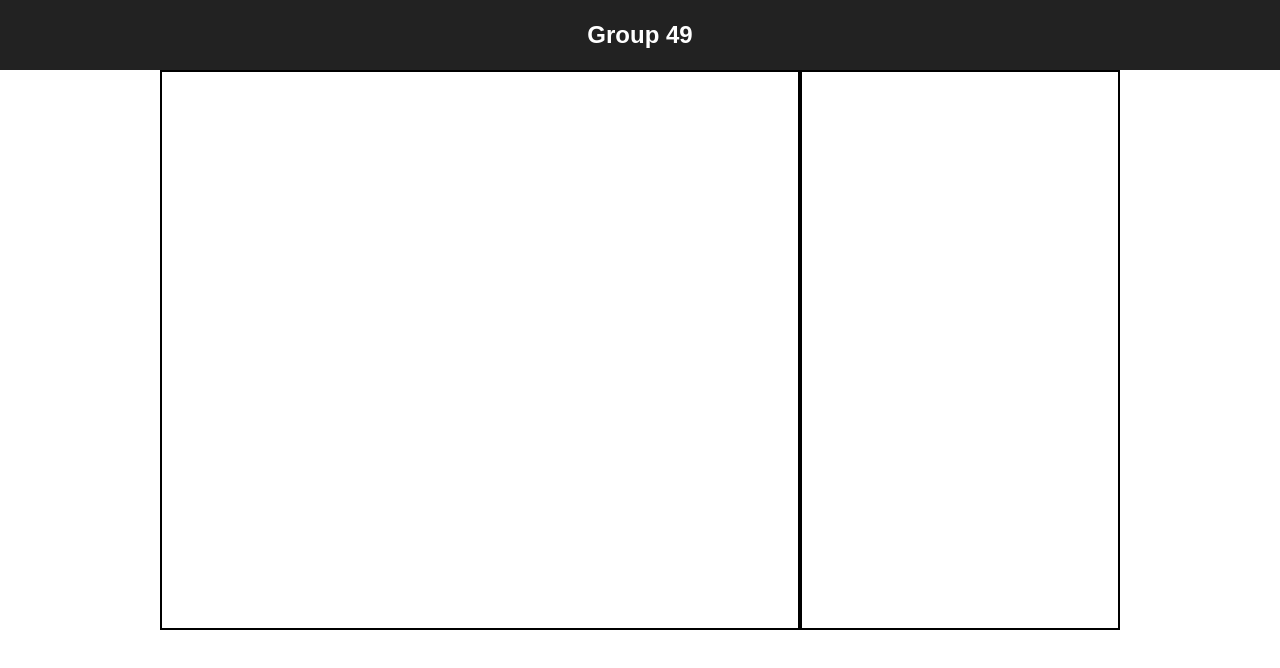
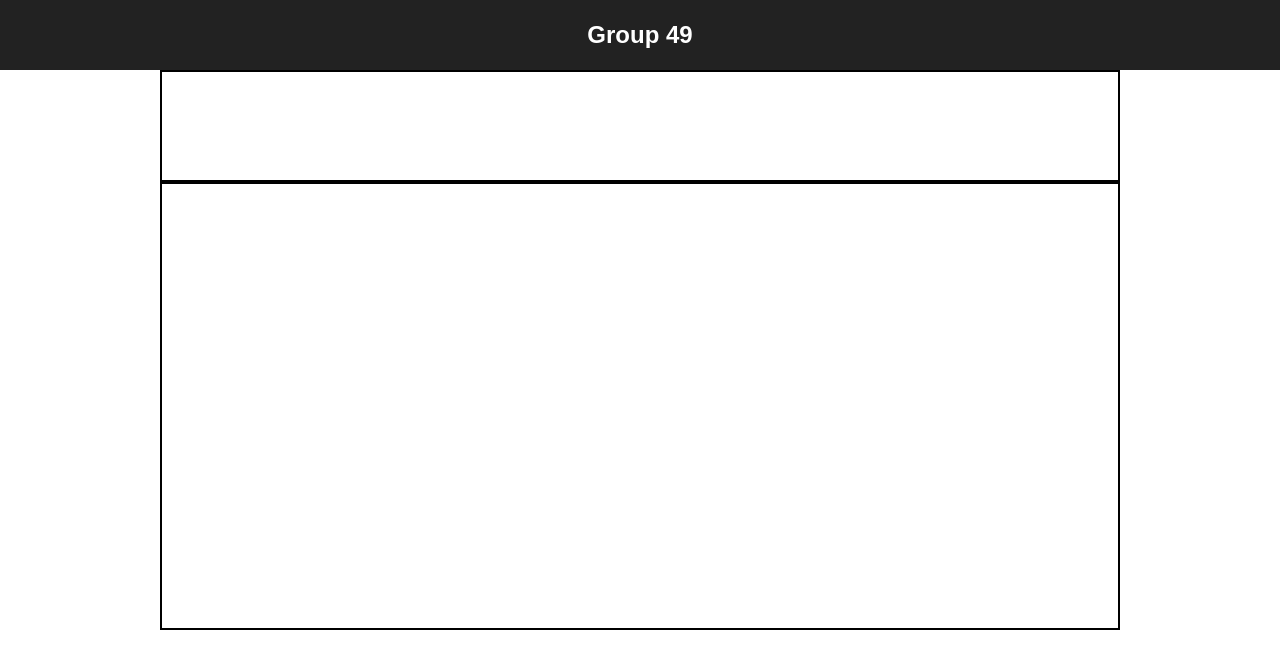
Before and after one commit to IT2810/it2810-webutvikling-h18-prosjekt-2-gruppe--49, a React (Create React App) app in the folder opg2/: page / in a window 1280 px wide. Shown: the top 668 px of the page. Built offline with nearby package versions, Linux system fonts and the light colour scheme.

Commit message:
rearange controller and display #6

```diff
--- a/opg2/src/App.css
+++ b/opg2/src/App.css
@@ -11,23 +11,24 @@
 
 .App-body {
   display: grid;
-  grid-template-columns: repeat(3, 25%);
-  grid-template-rows: 100%;
+  grid-template-columns: 75%;
+  grid-template-rows: 20% 80%;
   min-height: 500px;
   height: 70vh;
   width: 100%;
   grid-template-areas:
-    "a a b";
+    "a"
+    "b";
   justify-content: center;
 }
 
-.App-display {
+.App-controller {
   grid-area: a;
   border-style: solid;
   border-width: 2px;
 }
 
-.App-controller {
+.App-display {
   grid-area: b;
   border-style: solid;
   border-width: 2px;
```
